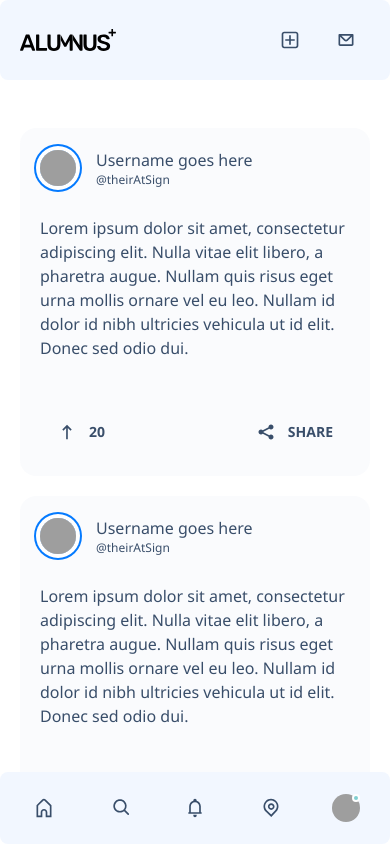
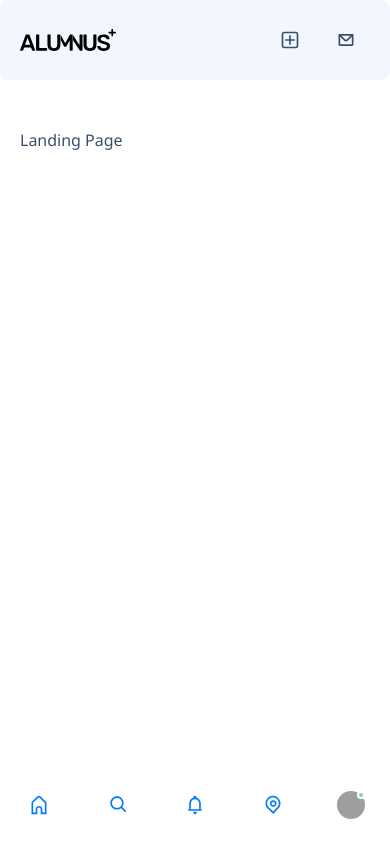
Before and after one commit to gtchavez-lop/alumnusplus, a Next.js app: page / in a window 390 px wide. Shown: the top 844 px of the page. Built offline with nearby package versions, Linux system fonts and the light colour scheme; grey boxes are pictures that could not be loaded.

Commit message:
Prototype 1.0.0-rev.1
Added Locator Page, bottom nav updated

```diff
--- a/components/BottomNav.js
+++ b/components/BottomNav.js
@@ -1,30 +1,67 @@
 import { CgBell, CgHome, CgMail, CgPin, CgSearch } from 'react-icons/cg';
+import { useEffect, useState } from 'react';
+
+import Link from 'next/link';
+import { motion } from 'framer-motion';
 
 const BottomNav = (e) => {
+  const [activePage, setActivePage] = useState('');
+
+  const handlePageChange = (page) => {
+    setActivePage(page);
+    window.sessionStorage.setItem('activePage', page);
+  };
+
+  useEffect(() => {
+    const activePage = window.sessionStorage.getItem('activePage');
+    if (activePage) {
+      setActivePage(activePage);
+    }
+  }, []);
+
   return (
     <>
-      <div className="z-50 flex justify-center overflow-hidden fixed w-full bottom-0 left-0 lg:hidden">
-        <div className="w-full max-w-5xl flex items-center justify-between py-3 bg-base-200 px-5 rounded-lg">
-          <button className="btn btn-ghost btn-square">
+      <div className="btm-nav btm-nav-lg lg:hidden">
+        <Link href="/feed">
+          <motion.button
+            onClick={(e) => handlePageChange('feed')}
+            className={`text-primary ${activePage == 'feed' && 'active'}`}
+          >
             <CgHome size={20} />
-          </button>
-          <button className="btn btn-ghost btn-square">
+          </motion.button>
+        </Link>
+        <motion.button
+          onClick={(e) => setActivePage('search')}
+          className={`text-primary ${activePage == 'search' && 'active'}`}
+        >
           <CgSearch size={20} />
-          </button>
-          <button className=" btn btn-ghost btn-square">
+        </motion.button>
+        <motion.button
+          onClick={(e) => setActivePage('notifications')}
+          className={`text-primary ${
+            activePage == 'notifications' && 'active'
+          }`}
+        >
           <CgBell size={20} />
-          </button>
-          <button className=" btn btn-ghost btn-square">
+        </motion.button>
+        <Link href="/locator">
+          <motion.button
+            onClick={(e) => handlePageChange('locator')}
+            className={`text-primary ${activePage == 'locator' && 'active'}`}
+          >
             <CgPin size={20} />
-          </button>
-          <button className="btn btn-ghost btn-square">
+          </motion.button>
+        </Link>
+        <motion.button
+          onClick={(e) => setActivePage('profile')}
+          className={`text-primary ${activePage == 'profile' && 'active'}`}
+        >
           <div className="avatar online">
             <div className="w-7 h-7 rounded-full">
               <img src="https://avatars.dicebear.com/api/male/geraldchavez.svg" />
             </div>
           </div>
-          </button>
-        </div>
+        </motion.button>
       </div>
     </>
   );
--- a/components/Logo.js
+++ b/components/Logo.js
@@ -10,6 +10,7 @@ const Logo = ({ color }) => {
           style={{
             filter: 'invert(1)',
           }}
+          priority
           src={'/alumnusplus.svg'}
           layout="fill"
           // width={120}
--- a/components/TopNav.js
+++ b/components/TopNav.js
@@ -6,10 +6,26 @@ import {
   CgPin,
   CgSearch,
 } from 'react-icons/cg';
+import { useEffect, useState } from 'react';
 
+import Link from 'next/link';
 import Logo from './Logo';
 
 const TopNav = (e) => {
+  const [activePage, setActivePage] = useState('');
+
+  const handlePageChange = (page) => {
+    setActivePage(page);
+    window.sessionStorage.setItem('activePage', page);
+  };
+
+  useEffect(() => {
+    const activePage = window.sessionStorage.getItem('activePage');
+    if (activePage) {
+      setActivePage(activePage);
+    }
+  }, []);
+
   return (
     <>
       <nav className="z-50 flex justify-center overflow-hidden fixed w-full top-0 left-0">
@@ -30,9 +46,14 @@ const TopNav = (e) => {
             </label>
           </div>
           <div className="flex items-center gap-2">
-            <button className="hidden lg:inline-flex btn btn-ghost btn-square">
-              <CgHome size={20} />
-            </button>
+            <Link href="/feed">
+              <button
+                onClick={(e) => handlePageChange('feed')}
+                className="hidden lg:inline-flex btn btn-ghost btn-square"
+              >
+                <CgHome size={20} />
+              </button>
+            </Link>
             <button className="btn btn-ghost btn-square">
               <CgAddR size={20} />
             </button>
@@ -42,9 +63,14 @@ const TopNav = (e) => {
             <button className="hidden lg:inline-flex btn btn-ghost btn-square">
               <CgBell size={20} />
             </button>
-            <button className="hidden lg:inline-flex btn btn-ghost btn-square">
-              <CgPin size={20} />
-            </button>
+            <Link href="/locator">
+              <button
+                onClick={(e) => handlePageChange('locator')}
+                className="hidden lg:inline-flex btn btn-ghost btn-square"
+              >
+                <CgPin size={20} />
+              </button>
+            </Link>
             <button className="btn btn-ghost btn-square hidden lg:inline-flex">
               <div className="avatar online">
                 <div className="w-7 h-7 rounded-full">
--- a/pages/_document.js
+++ b/pages/_document.js
@@ -2,9 +2,10 @@ import { Head, Html, Main, NextScript } from 'next/document';
 
 const RootDocument = (e) => {
   return (
-    <Html>
+    <Html lang="en">
       <Head>
         <link rel="manifest" href="/manifest.webmanifest" />
+        <title>Alumnus Plus Prototype</title>
       </Head>
       <body>
         <Main />
--- /dev/null
+++ b/pages/feed/index.js
@@ -0,0 +1,11 @@
+import Feed from '../../components/Feed';
+
+const Page_Feed = (e) => {
+  return (
+    <>
+      <Feed />
+    </>
+  );
+};
+
+export default Page_Feed;
--- a/pages/index.js
+++ b/pages/index.js
@@ -3,7 +3,7 @@ import Feed from '../components/Feed';
 const Page_Landing = (e) => {
   return (
     <>
-      <Feed />
+      <p>Landing Page</p>
     </>
   );
 };
--- /dev/null
+++ b/pages/locator/index.js
@@ -0,0 +1,33 @@
+import { CgPin } from 'react-icons/cg';
+import { motion } from 'framer-motion';
+
+const Page_Locator = (e) => {
+  return (
+    <>
+      <main className="flex justify-center items-center min-h-screen absolute overflow-hidden top-0 left-0 w-full">
+        {/*  */}
+        <p className="absolute -translate-y-[200px] z-20 text-lg">
+          Searching for Alumni near you
+        </p>
+
+        {/* avatar */}
+        <div>
+          <div className="avatar">
+            <div className="w-16 h-16 rounded-full">
+              <img src="https://avatars.dicebear.com/api/male/geraldchavez.svg" />
+            </div>
+          </div>
+        </div>
+
+        {/* search circles */}
+        <motion.div className="border-2  w-[150px] h-[150px] absolute left-1/2 top-1/2 -translate-x-1/2 -translate-y-1/2 rounded-full" />
+        <motion.div className="border-2  w-[250px] h-[250px] absolute left-1/2 top-1/2 -translate-x-1/2 -translate-y-1/2 rounded-full opacity-80" />
+        <motion.div className="border-2  w-[350px] h-[350px] absolute left-1/2 top-1/2 -translate-x-1/2 -translate-y-1/2 rounded-full opacity-60" />
+        <motion.div className="border-2  w-[450px] h-[450px] absolute left-1/2 top-1/2 -translate-x-1/2 -translate-y-1/2 rounded-full opacity-40" />
+        <motion.div className="border-2  w-[550px] h-[550px] absolute left-1/2 top-1/2 -translate-x-1/2 -translate-y-1/2 rounded-full opacity-20" />
+      </main>
+    </>
+  );
+};
+
+export default Page_Locator;
```
Also changed, not shown: public/manifest.webmanifest. Lines whose indentation alone changed are shown as unchanged.
